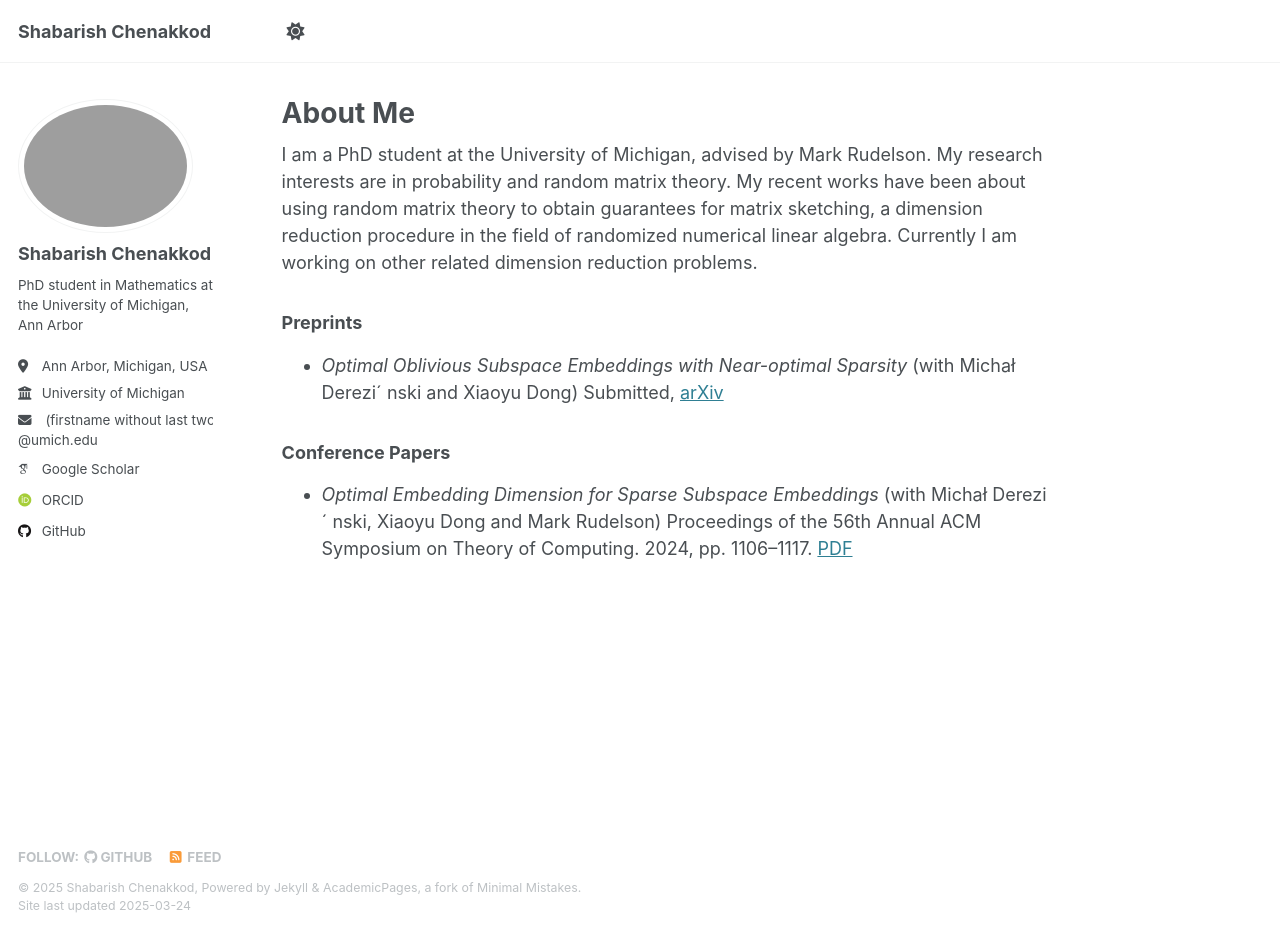
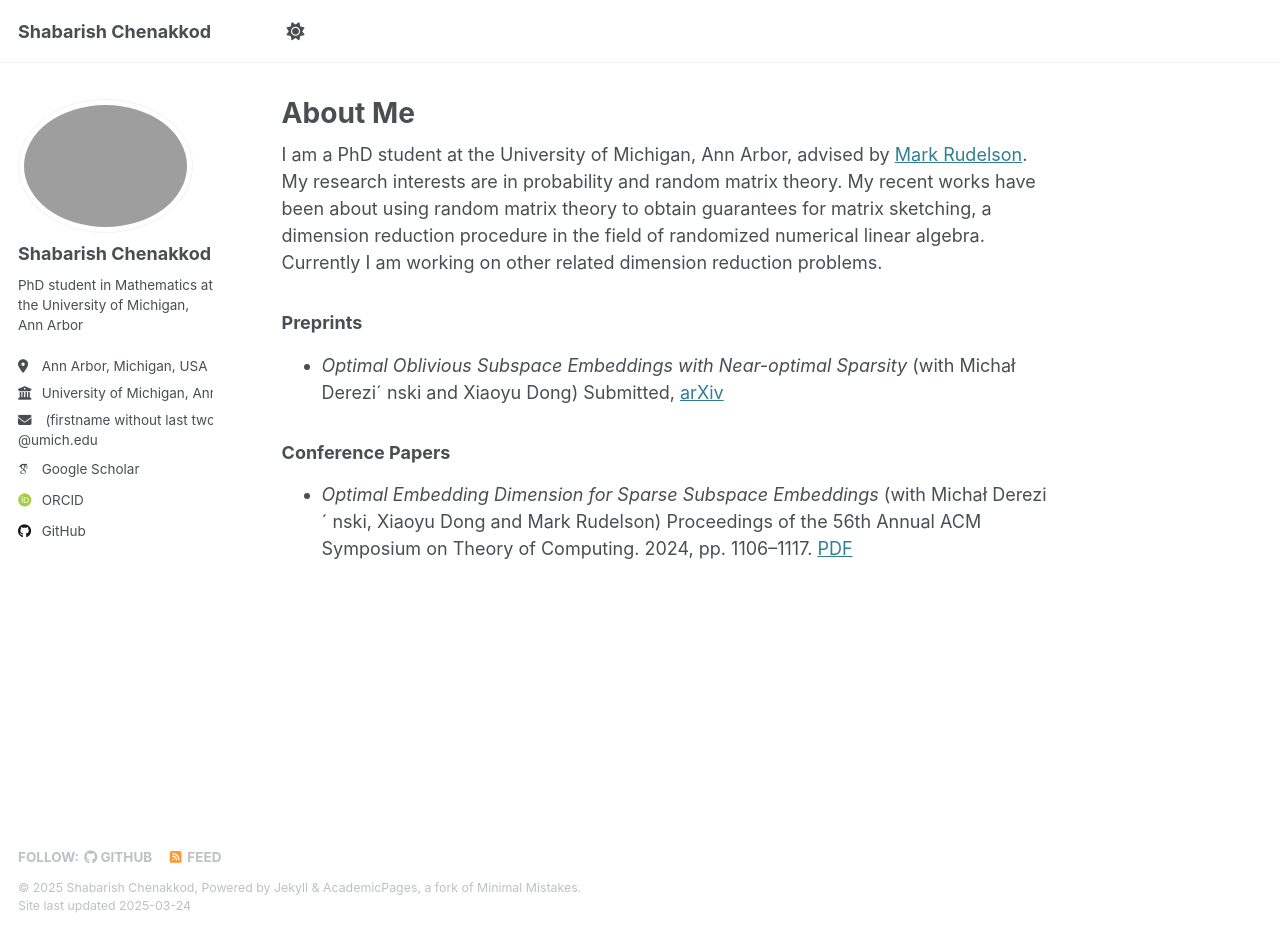
Before and after one commit to shabarishch/shabarishch.github.io, a Jekyll site: the page built from _pages/about.md, in a window 1280 px wide and 934 px high. Built offline with Jekyll 4.4.1, drawn with Linux system fonts in a browser that asks for light colours; some web fonts are replaced.

Commit message:
added Ann Arbor

```diff
--- a/_config.yml
+++ b/_config.yml
@@ -27,7 +27,7 @@ author:
   pronouns         : # example: "she/her"
   bio              : "PhD student in Mathematics at the University of Michigan, Ann Arbor"
   location         : "Ann Arbor, Michigan, USA"
-  employer         : "University of Michigan"
+  employer         : "University of Michigan, Ann Arbor"
   uri              : # URL
   email            : "none@example.org"
 
--- a/_pages/about.md
+++ b/_pages/about.md
@@ -7,7 +7,7 @@ redirect_from:
   - /about.html
 ---
 
-I am a PhD student at the University of Michigan, advised by Mark Rudelson. My research interests are in probability and random matrix theory. My recent works have been about using random matrix theory to obtain guarantees for matrix sketching, a dimension reduction procedure in the field of randomized numerical linear algebra. Currently I am working on other related dimension reduction problems.
+I am a PhD student at the University of Michigan, Ann Arbor, advised by [Mark Rudelson](https://websites.umich.edu/~rudelson/). My research interests are in probability and random matrix theory. My recent works have been about using random matrix theory to obtain guarantees for matrix sketching, a dimension reduction procedure in the field of randomized numerical linear algebra. Currently I am working on other related dimension reduction problems.
 
 ### Preprints
 
```
